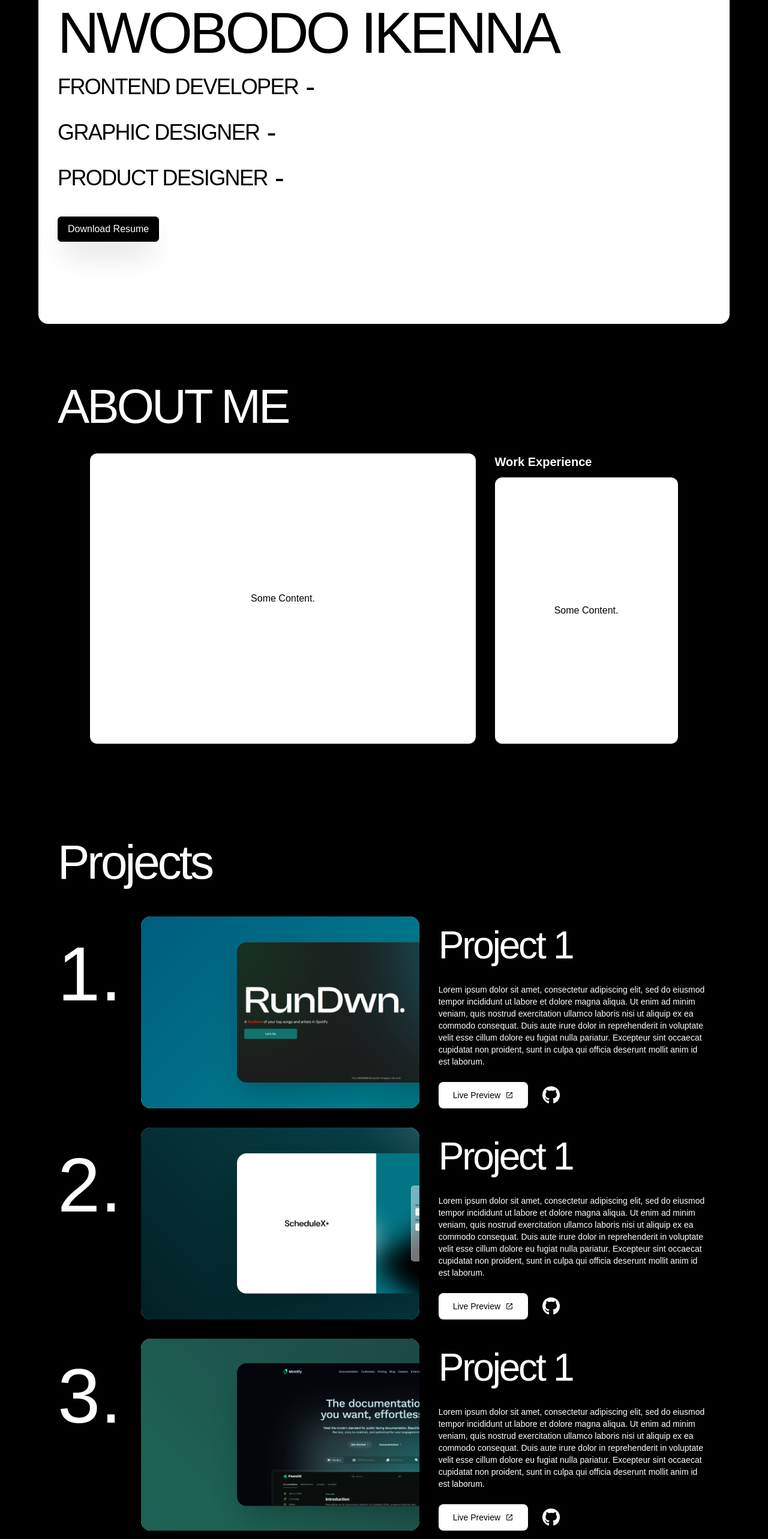
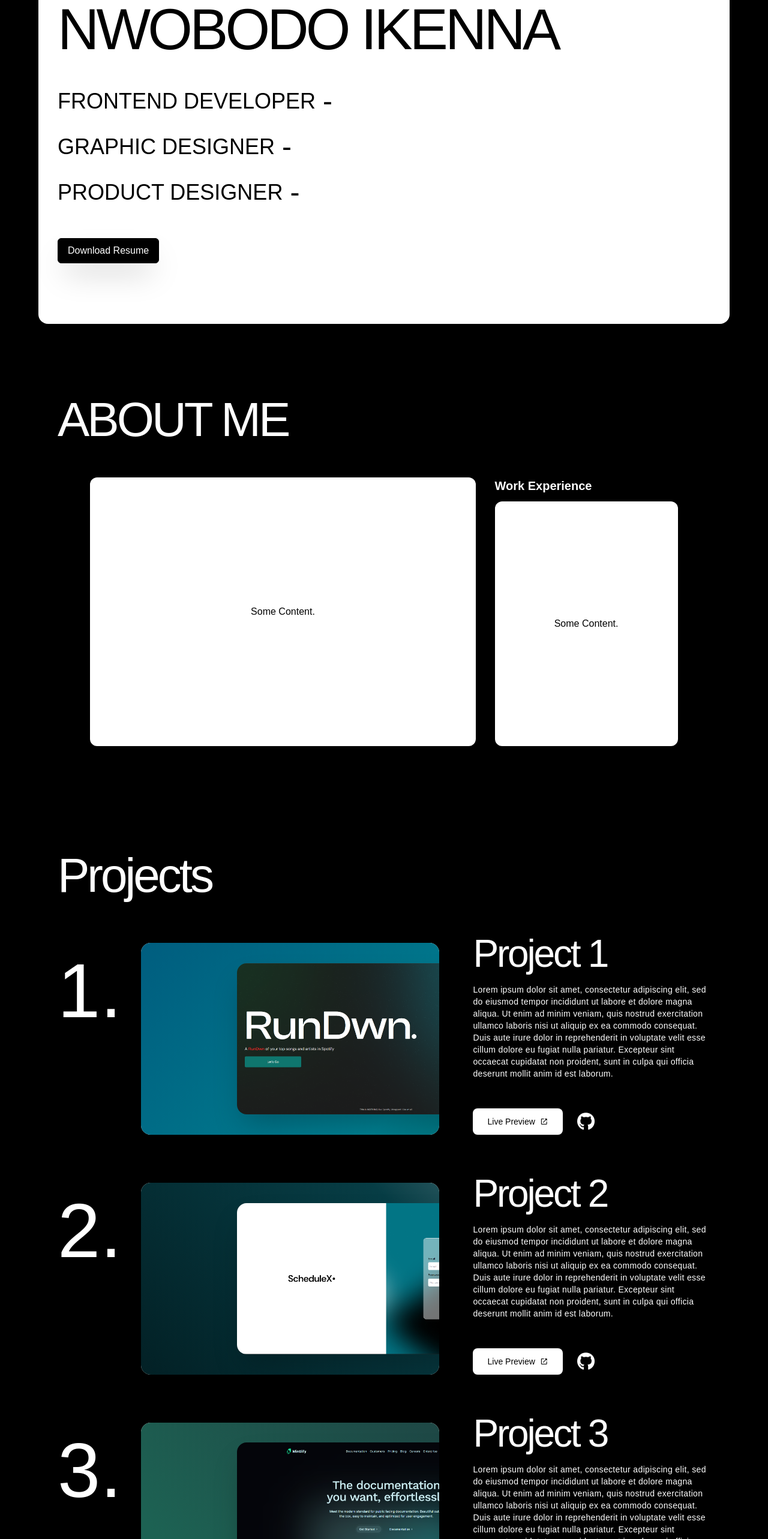
Before and after one commit to ikenna-nwobodo/scroll, a React (Create React App) app: page / in a window 1280 px wide. Shown: the part 180-2746 px from the top of the page at 60% size. Built offline with nearby package versions, Linux system fonts and the light colour scheme.

Commit message:
Update About, Footer, Home, Navbar, and Projects components

```diff
--- a/src/components/Navbar.jsx
+++ b/src/components/Navbar.jsx
@@ -2,7 +2,7 @@ import React, { useEffect, useState } from "react";
 
 function Navbar() {
   const [menu, setMenu] = useState("false");
-  const [show, setShow] = useState(true);
+  const [show, setShow] = useState(false);
   const [lastScrollY, setLastScrollY] = useState(0);
   const showMenu = () => {
     setMenu(!menu);
@@ -32,7 +32,7 @@ function Navbar() {
       <div
         className={`fixed flex flex-col top-0 mt-6 z-50 ${
           show && "hide"
-        } shadow-xl min-h-nax text-black bg-gray-100/30 backdrop-blur-2xl md:py-5 px-5 border border-black/10 w-[85%] rounded-xl`}
+        } shadow-xl min-h-nax text-black bg-gray-100/30 backdrop-blur-2xl md:py-5 py-3 px-5 border border-black/10 w-[85%] rounded-xl`}
       >
         <div className="flex items-center justify-between w-full">
           <p className="text-xs font-bold uppercase">IKENNA</p>
--- a/src/views/About.jsx
+++ b/src/views/About.jsx
@@ -4,14 +4,14 @@ function Mid() {
   return (
     <div className="bg-black h-[110vh] w-full z-30 text-white grid place-items-center">
       <div className="w-[85%] flex flex-col items-center h-[80vh]">
-        <p className="heading md:text-[5rem] text-3xl w-full tracking-tighter capitalize font-medium">
+        <p className="heading md:text-[5rem] text-6xl w-full tracking-tighter capitalize font-medium">
           ABOUT ME
         </p>
-        <div className="grid grid-cols-3 items-center gap-8 justify-between w-[90%] flex-1 ">
+        <div className="grid md:grid-cols-3 items-center gap-4 md:gap-8 justify-between w-full md:w-[90%] flex-1 ">
           <div className="h-4/5 bg-white col-span-2 text-black rounded-xl grid place-items-center text-center">
             Some Content.
           </div>
-          <div className="flex gap-3 flex-col w-full h-4/5">
+          <div className="flex gap-3 flex-col md:col-span-1 col-span-2 h-4/5">
             <p className="text-xl font-semibold">Work Experience</p>
             <div className="flex-1 bg-white text-black rounded-xl grid place-items-center text-center">
               Some Content.
--- a/src/views/Footer.jsx
+++ b/src/views/Footer.jsx
@@ -2,37 +2,37 @@ import React from "react";
 
 function Footer() {
   return (
-    <div className="text-black p-4 z-30 relative flex flex-col gap-4 justify-center items-center h-[40vh] bg-white w-[90%] rounded-t-2xl">
-      <p className="heading md:text-[5rem] text-center text-3xl w-full tracking-tighter capitalize font-medium mb-8">
+    <div className="text-black p-4 z-30 relative flex flex-col gap-4 justify-center items-center h-[20vh] bg-white w-[90%] rounded-t-2xl">
+      <p className="heading md:text-[5rem] text-center text-6xl w-full tracking-tighter capitalize font-medium mb-8">
         Contact Me.
       </p>
-      <div className="flex w-5/12 justify-between">
+      <div className="flex w-10/12 md:w-5/12 justify-between">
         <a href="/" target="_blank">
           <img
             src={require("../assets/images/logos/Mail.png")}
             alt="Mail"
-            width={50}
+            className="w-[30px] md:w-[50px]"
           />
         </a>
         <a href="/" target="_blank">
           <img
             src={require("../assets/images/logos/Behance.png")}
             alt="Mail"
-            width={50}
+            className="w-[30px] md:w-[50px]"
           />
         </a>
         <a href="/" target="_blank">
           <img
             src={require("../assets/images/logos/git.png")}
             alt="Mail"
-            width={50}
+            className="w-[30px] md:w-[50px]"
           />
         </a>
         <a href="/" target="_blank">
           <img
             src={require("../assets/images/logos/linkedin.png")}
             alt="Mail"
-            width={50}
+            className="w-[30px] md:w-[50px]"
           />
         </a>
       </div>
--- a/src/views/Home.jsx
+++ b/src/views/Home.jsx
@@ -2,23 +2,29 @@ import React from "react";
 
 function Home() {
   return (
-    <div className="relative top-0 h-[90vh] bg-white w-[90%] rounded-b-2xl grid place-items-center overflow-hidden">
-      <div className="w-full px-5 h-4/5 absolute bottom-0 grid place-items-center">
-        <div className="fixed bottom-0 flex w-[85%] flex-col justify-center items-start h-full md:gap-4">
-          <p className="heading md:text-[6rem] text-3xl text-center tracking-tighter capitalize font-medium mb-8">
+    <div className="relative top-0 md:h-[90vh] h-[80vh] bg-white w-[90%] rounded-b-2xl grid place-items-center overflow-hidden">
+      <div className="w-full px-5 h-full absolute top-0 grid place-items-center">
+        <div className="fixed top-0 flex w-[85%] flex-col justify-center items-center md:items-start h-4/5 md:h-full md:gap-4">
+          <p className="heading md:text-[6rem] text-6xl w-full text-center md:text-left tracking-tighter capitalize font-medium mb-8">
             NWOBODO IKENNA
           </p>
-          <div className="flex items-center gap-3 text mb-3">
-            <p className="text-4xl">FRONTEND DEVELOPER</p>
-            <span className="heading text-5xl">-</span>
+          <div className="flex items-center w-full md:justify-start justify-center gap-3 md:text mb-3">
+            <p className="text-xl md:text-4xl text-center md:text-left">
+              FRONTEND DEVELOPER
+            </p>
+            <span className="heading text-5xl md:block hidden">-</span>
           </div>
-          <div className="flex items-center gap-3 text mb-3">
-            <p className="text-4xl">GRAPHIC DESIGNER</p>
-            <span className="heading text-5xl">-</span>
+          <div className="flex items-center w-full md:justify-start justify-center gap-3 md:text mb-3">
+            <p className="text-xl md:text-4xl text-center md:text-left">
+              GRAPHIC DESIGNER
+            </p>
+            <span className="heading text-5xl md:block hidden">-</span>
           </div>
-          <div className="flex items-center gap-3 text">
-            <p className="text-4xl">PRODUCT DESIGNER</p>
-            <span className="heading text-5xl">-</span>
+          <div className="flex items-center w-full md:justify-start justify-center gap-3 md:text mb-3">
+            <p className="text-xl md:text-4xl text-center md:text-left">
+              PRODUCT DESIGNER
+            </p>
+            <span className="heading text-5xl md:block hidden">-</span>
           </div>
           <button className="bg-black text-white px-4 py-2 border border-black rounded-md mt-6 hover:-translate-y-1 hover:bg-white hover:text-black shadow-2xl">
             Download Resume
--- a/src/views/Projects.jsx
+++ b/src/views/Projects.jsx
@@ -4,35 +4,38 @@ function Projects() {
   return (
     <div className="bg-black min-h-[110vh] h-max w-full z-30 text-white grid place-items-center">
       <div className="w-[85%] flex flex-col gap-10 items-center min-h-[80vh] h-max mb-[10vh]">
-        <p className="heading md:text-[5rem] text-3xl w-full tracking-tighter capitalize font-medium mb-8">
+        <p className="heading md:text-[5rem] text-6xl w-full tracking-tighter capitalize font-medium mb-8">
           Projects
         </p>
-        <div className="flex flex-col gap-8">
-          <div className="flex gap-8 w-full">
-            <p className="text-[8rem] heading">1.</p>
-            <div className="flex-1 flex justify-center items-center h-[40vh] rounded-2xl shadow-sm bg-white relative overflow-hidden">
+        <div className="flex flex-col gap-8 md:gap-20">
+          <div className="flex flex-col md:flex-row gap-4 md:gap-8 w-full">
+            <p className="text-[4rem] md:text-[8rem] heading leading-tight">
+              1.
+            </p>
+            <div className="md:flex md:gap-14">
+              <div className="flex-1 flex justify-center items-center h-[20vh] md:h-[40vh] rounded-2xl shadow-sm bg-white relative overflow-hidden">
                 <div className="home h-full w-full"></div>
                 <img
                   src={require("../assets/images/rn.png")}
                   alt=""
-                width={500}
-                className="absolute left-40 rounded-2xl shadow-2xl"
+                  className="absolute left-20 md:left-40 rounded-2xl shadow-2xl w-[300px] md:w-[500px]"
                 />
               </div>
-            <div className="relative w-5/12 flex flex-col gap-4">
-              <p className="text-[4rem] font-medium tracking-tighter head">
+              <div className="relative mt-4 md:mt-0 w-full md:w-5/12 flex flex-col gap-4 md:gap-8">
+                <p className="text-3xl md:text-[4rem] font-medium tracking-tighter head">
                   Project 1
                 </p>
-              <p className="text-sm">
-                Lorem ipsum dolor sit amet, consectetur adipiscing elit, sed do
-                eiusmod tempor incididunt ut labore et dolore magna aliqua. Ut
-                enim ad minim veniam, quis nostrud exercitation ullamco laboris
-                nisi ut aliquip ex ea commodo consequat. Duis aute irure dolor
-                in reprehenderit in voluptate velit esse cillum dolore eu fugiat
-                nulla pariatur. Excepteur sint occaecat cupidatat non proident,
-                sunt in culpa qui officia deserunt mollit anim id est laborum.
+                <p className="text-sm tracking-wide">
+                  Lorem ipsum dolor sit amet, consectetur adipiscing elit, sed
+                  do eiusmod tempor incididunt ut labore et dolore magna aliqua.
+                  Ut enim ad minim veniam, quis nostrud exercitation ullamco
+                  laboris nisi ut aliquip ex ea commodo consequat. Duis aute
+                  irure dolor in reprehenderit in voluptate velit esse cillum
+                  dolore eu fugiat nulla pariatur. Excepteur sint occaecat
+                  cupidatat non proident, sunt in culpa qui officia deserunt
+                  mollit anim id est laborum.
                 </p>
-              <div className="absolute bottom-0 flex gap-6 items-center">
+                <div className="md:absolute bottom-0 flex justify-center md:justify-start gap-6 items-center">
                   <a
                     href="/"
                     className="bg-white text-black text-sm font-medium px-6 py-3 gap-2 rounded-lg flex items-center hover:-translate-y-1"
@@ -53,37 +56,44 @@ function Projects() {
                 </div>
               </div>
             </div>
-          <div className="flex gap-8 w-full">
-            <p className="text-[8rem] heading">2.</p>
-            <div className="flex-1 flex justify-center items-center h-[40vh] rounded-2xl shadow-sm bg-white relative overflow-hidden">
+          </div>
+          <div className="flex flex-col md:flex-row gap-4 md:gap-8 w-full">
+            <p className="text-[4rem] md:text-[8rem] heading leading-tight">
+              2.
+            </p>
+            <div className="md:flex md:gap-14">
+              <div className="flex-1 flex justify-center items-center h-[20vh] md:h-[40vh] rounded-2xl shadow-sm bg-white relative overflow-hidden">
                 <div className="ferr h-full w-full"></div>
                 <img
                   src={require("../assets/images/sx.png")}
                   alt=""
-                width={500}
-                className="absolute left-40 rounded-2xl shadow-2xl"
+                  className="absolute left-20 md:left-40 rounded-2xl shadow-2xl w-[300px] md:w-[500px]"
                 />
               </div>
-            <div className="relative w-5/12 flex flex-col gap-4">
-              <p className="text-[4rem] font-medium tracking-tighter head">
-                Project 1
+              <div className="relative mt-4 md:mt-0 w-full md:w-5/12 flex flex-col gap-4 md:gap-8">
+                <p className="text-3xl md:text-[4rem] font-medium tracking-tighter head">
+                  Project 2
                 </p>
-              <p className="text-sm">
-                Lorem ipsum dolor sit amet, consectetur adipiscing elit, sed do
-                eiusmod tempor incididunt ut labore et dolore magna aliqua. Ut
-                enim ad minim veniam, quis nostrud exercitation ullamco laboris
-                nisi ut aliquip ex ea commodo consequat. Duis aute irure dolor
-                in reprehenderit in voluptate velit esse cillum dolore eu fugiat
-                nulla pariatur. Excepteur sint occaecat cupidatat non proident,
-                sunt in culpa qui officia deserunt mollit anim id est laborum.
+                <p className="text-sm tracking-wide">
+                  Lorem ipsum dolor sit amet, consectetur adipiscing elit, sed
+                  do eiusmod tempor incididunt ut labore et dolore magna aliqua.
+                  Ut enim ad minim veniam, quis nostrud exercitation ullamco
+                  laboris nisi ut aliquip ex ea commodo consequat. Duis aute
+                  irure dolor in reprehenderit in voluptate velit esse cillum
+                  dolore eu fugiat nulla pariatur. Excepteur sint occaecat
+                  cupidatat non proident, sunt in culpa qui officia deserunt
+                  mollit anim id est laborum.
                 </p>
-              <div className="absolute bottom-0 flex gap-6 items-center">
-                <button className="bg-white text-black text-sm font-medium px-6 py-3 gap-2 rounded-lg flex items-center hover:-translate-y-1">
+                <div className="md:absolute bottom-0 flex justify-center md:justify-start gap-6 items-center">
+                  <a
+                    href="/"
+                    className="bg-white text-black text-sm font-medium px-6 py-3 gap-2 rounded-lg flex items-center hover:-translate-y-1"
+                  >
                     Live Preview
                     <span class="material-symbols-rounded text-[14px]">
                       open_in_new
                     </span>
-                </button>
+                  </a>
                   <a
                     href="/"
                     target="_blank"
@@ -95,37 +105,44 @@ function Projects() {
                 </div>
               </div>
             </div>
-          <div className="flex gap-8 w-full">
-            <p className="text-[8rem] heading">3.</p>
-            <div className="flex-1 flex justify-center items-center h-[40vh] rounded-2xl shadow-sm bg-white relative overflow-hidden">
+          </div>
+          <div className="flex flex-col md:flex-row gap-4 md:gap-8 w-full">
+            <p className="text-[4rem] md:text-[8rem] heading leading-tight">
+              3.
+            </p>
+            <div className="md:flex md:gap-14">
+              <div className="flex-1 flex justify-center items-center h-[20vh] md:h-[40vh] rounded-2xl shadow-sm bg-white relative overflow-hidden">
                 <div className="def h-full w-full"></div>
                 <img
                   src={require("../assets/images/mt.png")}
                   alt=""
-                width={500}
-                className="absolute left-40 rounded-2xl shadow-2xl"
+                  className="absolute left-20 md:left-40 rounded-2xl shadow-2xl w-[300px] md:w-[500px]"
                 />
               </div>
-            <div className="relative w-5/12 flex flex-col gap-4">
-              <p className="text-[4rem] font-medium tracking-tighter head">
-                Project 1
+              <div className="relative mt-4 md:mt-0 w-full md:w-5/12 flex flex-col gap-4 md:gap-8">
+                <p className="text-3xl md:text-[4rem] font-medium tracking-tighter head">
+                  Project 3
                 </p>
-              <p className="text-sm">
-                Lorem ipsum dolor sit amet, consectetur adipiscing elit, sed do
-                eiusmod tempor incididunt ut labore et dolore magna aliqua. Ut
-                enim ad minim veniam, quis nostrud exercitation ullamco laboris
-                nisi ut aliquip ex ea commodo consequat. Duis aute irure dolor
-                in reprehenderit in voluptate velit esse cillum dolore eu fugiat
-                nulla pariatur. Excepteur sint occaecat cupidatat non proident,
-                sunt in culpa qui officia deserunt mollit anim id est laborum.
+                <p className="text-sm tracking-wide">
+                  Lorem ipsum dolor sit amet, consectetur adipiscing elit, sed
+                  do eiusmod tempor incididunt ut labore et dolore magna aliqua.
+                  Ut enim ad minim veniam, quis nostrud exercitation ullamco
+                  laboris nisi ut aliquip ex ea commodo consequat. Duis aute
+                  irure dolor in reprehenderit in voluptate velit esse cillum
+                  dolore eu fugiat nulla pariatur. Excepteur sint occaecat
+                  cupidatat non proident, sunt in culpa qui officia deserunt
+                  mollit anim id est laborum.
                 </p>
-              <div className="absolute bottom-0 flex gap-6 items-center">
-                <button className="bg-white text-black text-sm font-medium px-6 py-3 gap-2 rounded-lg flex items-center hover:-translate-y-1">
+                <div className="md:absolute bottom-0 flex justify-center md:justify-start gap-6 items-center">
+                  <a
+                    href="/"
+                    className="bg-white text-black text-sm font-medium px-6 py-3 gap-2 rounded-lg flex items-center hover:-translate-y-1"
+                  >
                     Live Preview
                     <span class="material-symbols-rounded text-[14px]">
                       open_in_new
                     </span>
-                </button>
+                  </a>
                   <a
                     href="/"
                     target="_blank"
@@ -140,6 +157,7 @@ function Projects() {
           </div>
         </div>
       </div>
+    </div>
   );
 }
 
```
Lines whose indentation alone changed are shown as unchanged.
